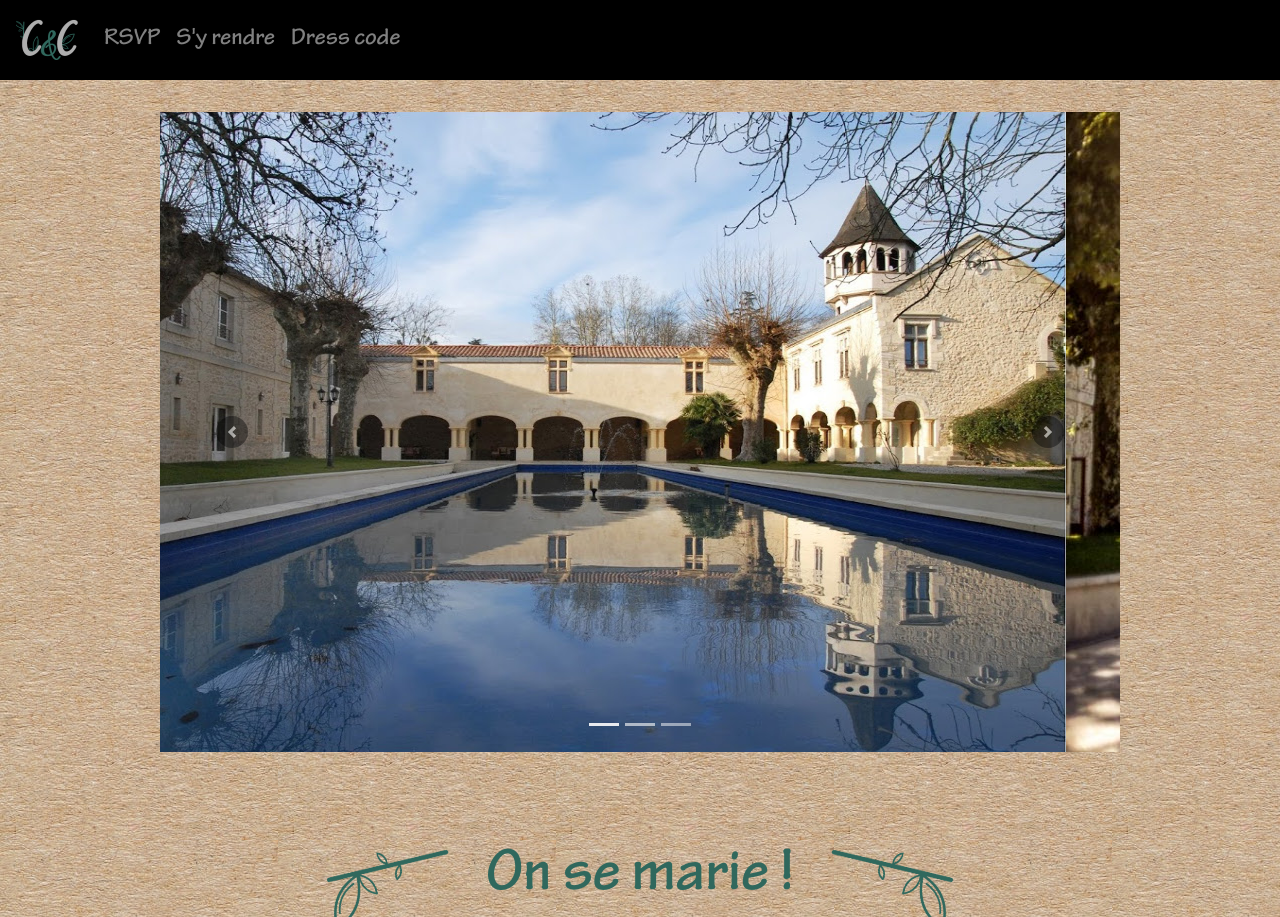
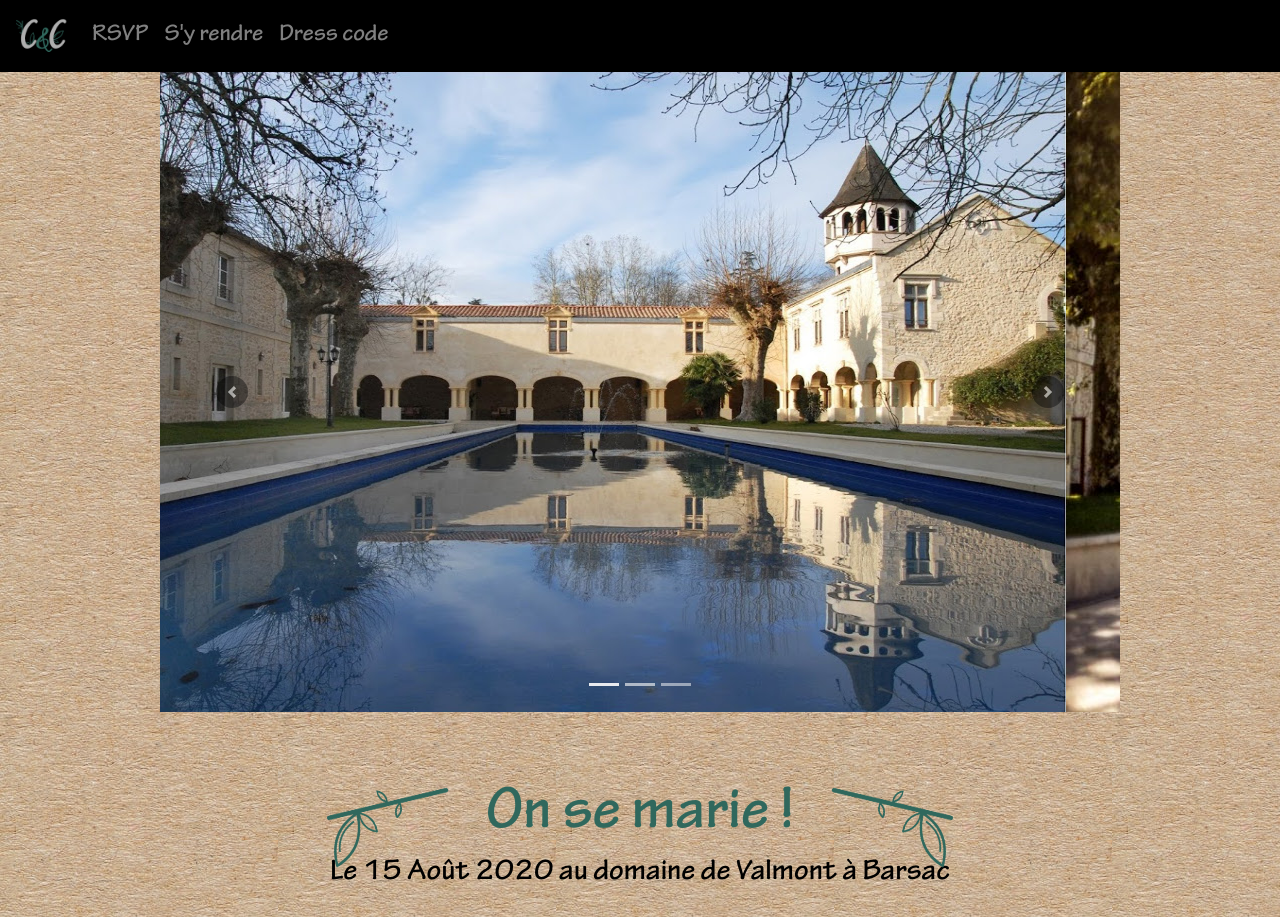
Before and after one commit to quilicicf/WeddingWebsite, a website built with Parcel: page index.html in a window 1280 px wide. Shown: the top 917 px of the page. Built offline with nearby package versions, Linux system fonts and the light colour scheme.

Commit message:
:bug: Fix navbar

```diff
--- a/index.html
+++ b/index.html
@@ -12,9 +12,9 @@
 </head>
 <body>
 
-<nav class="navbar navbar-expand-lg navbar-dark bg-dark text-white">
+<nav class="navbar navbar-expand-md navbar-dark bg-dark text-white">
   <a class="navbar-brand" href="#" aria-label="Lien vers la page d'accueil">
-    <img src="./src/img/logo_reverse.png" alt="Logo">
+    <img src="./src/img/logo_reverse.png" alt="Logo" id="logo">
   </a>
   <button class="navbar-toggler"
           type="button"
@@ -81,7 +81,7 @@
 
 <section class="rsvp">
   <h1 id="rsvp"><a class="anchor" name="rsvp-anchor">RSVP</a></h1>
-  <p class="subtitle">Réponse attendue avant Février</p>
+  <p class="subtitle">Réponse attendue avant le 1er Mars</p>
 
   <form name="RSVP" method="POST" data-netlify="true" id="rsvp-form" class="code-invalid">
     <div class="form-group">
--- a/src/sass/bootstrap.scss
+++ b/src/sass/bootstrap.scss
@@ -1,3 +1,4 @@
+$dark: #000000;
 $font-size-base: 1.5rem;
 
 $font-size-h1: floor(($font-size-base * 1.5));
@@ -8,12 +9,13 @@ $font-size-h3: ceil(($font-size-base * 1.1));
 @import "../../node_modules/bootstrap/scss/variables";
 @import "../../node_modules/bootstrap/scss/mixins";
 
-@import "../../node_modules/bootstrap/scss/reboot";
+@import "../../node_modules/bootstrap/scss/buttons";
+@import "../../node_modules/bootstrap/scss/carousel";
+@import "../../node_modules/bootstrap/scss/forms";
 @import "../../node_modules/bootstrap/scss/nav";
 @import "../../node_modules/bootstrap/scss/navbar";
+@import "../../node_modules/bootstrap/scss/reboot";
 @import "../../node_modules/bootstrap/scss/transitions";
-@import "../../node_modules/bootstrap/scss/forms";
-@import "../../node_modules/bootstrap/scss/buttons";
 @import "../../node_modules/bootstrap/scss/type";
-@import "../../node_modules/bootstrap/scss/carousel";
+@import "../../node_modules/bootstrap/scss/utilities/background";
 @import "../../node_modules/bootstrap/scss/utilities/screenreaders";
--- a/src/sass/navbar.scss
+++ /dev/null
@@ -1,18 +0,0 @@
-.navbar {
-  position: fixed;
-  width: 100%;
-  background: rgba(0, 0, 0, 1);
-  height: 5rem;
-  z-index: 2;
-
-  .navbar-brand {
-    img {
-      width: 4rem;
-    }
-  }
-}
-
-#navbar-placeholder {
-  height: 5rem;
-  background-color: #000000;
-}
--- a/src/sass/style.scss
+++ b/src/sass/style.scss
@@ -8,11 +8,9 @@
 @import "partials/typography";
 @import "partials/buttons";
 @import "partials/colors";
-@import "./navbar";
 @import "./save-the-date";
 @import "./rsvp";
 @import "./dress-code";
-
 
 body, html {
   height: 100%;
@@ -29,11 +27,14 @@ section {
   flex-direction: column;
   align-items: center;
   justify-content: flex-start;
-  margin-top: 2rem;
+}
+
+#logo {
+  height: 3rem;
 }
 
 .anchor {
-  padding-top: 90px;
+  padding-top: $navbar-height * 1.1;
 }
 
 h1 {
```
